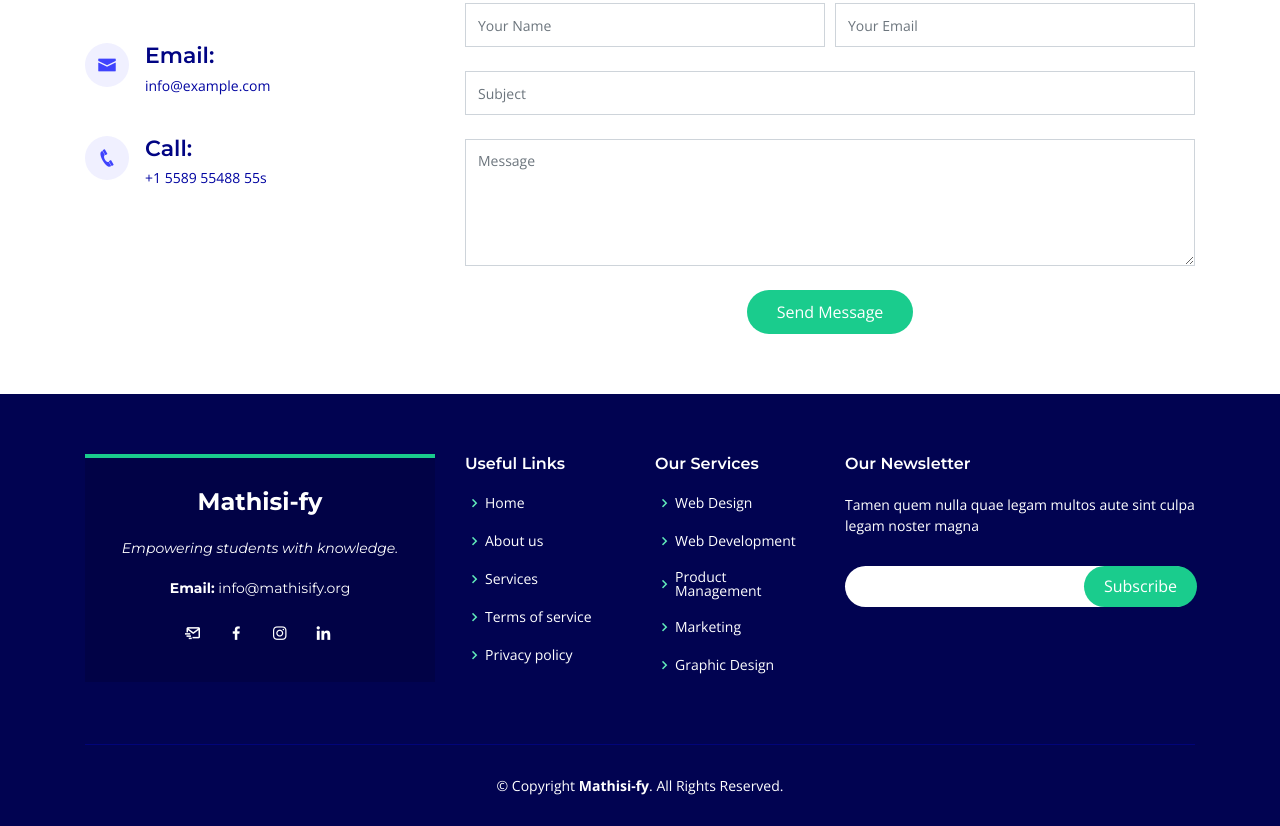
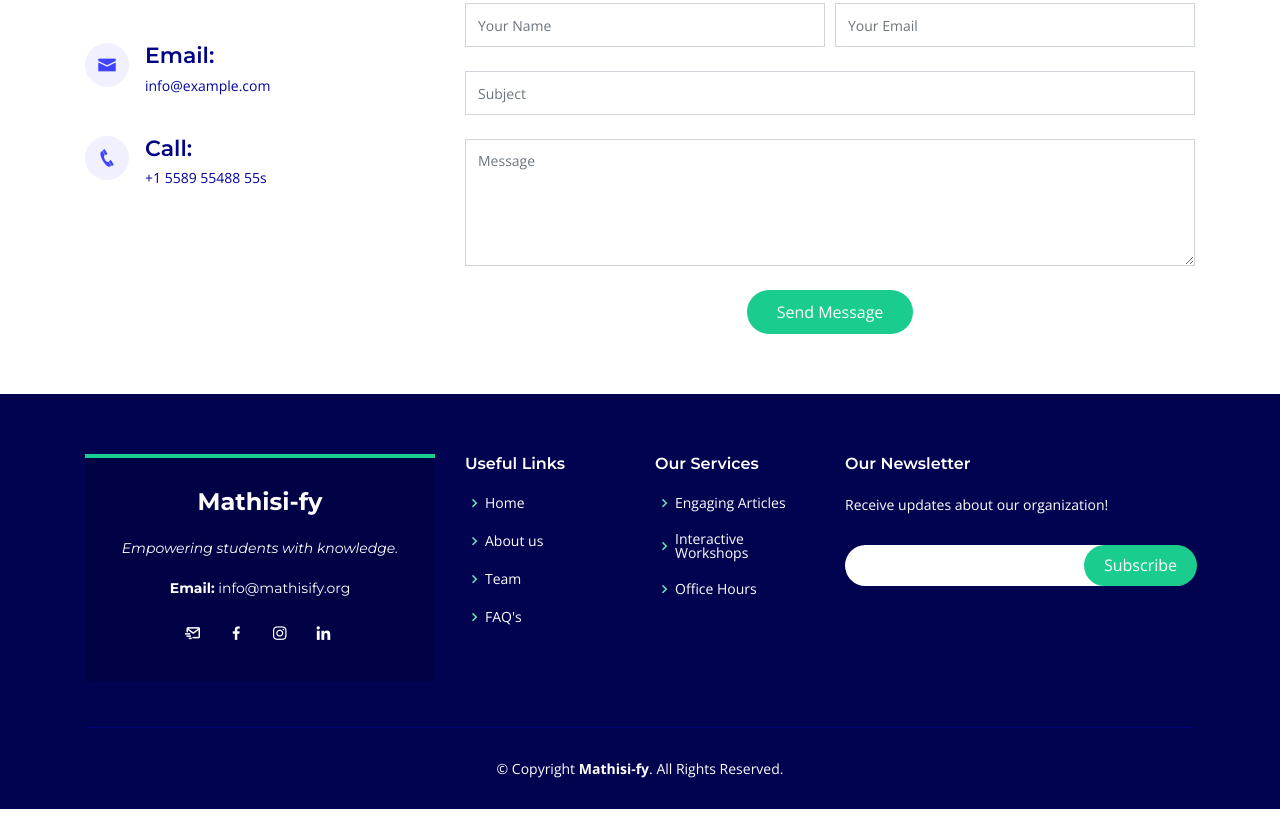
Before and after one commit to Mathisify/mathisifyland, a plain HTML site: page index.html in a window 1280 px wide. Shown: the part 5267-6093 px from the top of the page. Drawn offline with nearby package versions, Linux system fonts and the light colour scheme.

Commit message:
features

```diff
--- a/index.html
+++ b/index.html
@@ -813,29 +813,27 @@
           <div class="col-lg-2 col-md-6 footer-links">
             <h4>Useful Links</h4>
             <ul>
-              <li><i class="bx bx-chevron-right"></i> <a href="#">Home</a></li>
-              <li><i class="bx bx-chevron-right"></i> <a href="#">About us</a></li>
-              <li><i class="bx bx-chevron-right"></i> <a href="#">Services</a></li>
-              <li><i class="bx bx-chevron-right"></i> <a href="#">Terms of service</a></li>
-              <li><i class="bx bx-chevron-right"></i> <a href="#">Privacy policy</a></li>
+              <li><i class="bx bx-chevron-right"></i> <a href="/index.html">Home</a></li>
+              <li><i class="bx bx-chevron-right"></i> <a href="#about">About us</a></li>
+              <li><i class="bx bx-chevron-right"></i> <a href="#team">Team</a></li>
+              <li><i class="bx bx-chevron-right"></i> <a href="#faq">FAQ's</a></li>
             </ul>
           </div>
 
           <div class="col-lg-2 col-md-6 footer-links">
             <h4>Our Services</h4>
             <ul>
-              <li><i class="bx bx-chevron-right"></i> <a href="#">Web Design</a></li>
-              <li><i class="bx bx-chevron-right"></i> <a href="#">Web Development</a></li>
-              <li><i class="bx bx-chevron-right"></i> <a href="#">Product Management</a></li>
-              <li><i class="bx bx-chevron-right"></i> <a href="#">Marketing</a></li>
-              <li><i class="bx bx-chevron-right"></i> <a href="#">Graphic Design</a></li>
+              <li><i class="bx bx-chevron-right"></i> <a href="#articles">Engaging Articles</a></li>
+              <li><i class="bx bx-chevron-right"></i> <a href="#workshops">Interactive Workshops</a></li>
+              <li><i class="bx bx-chevron-right"></i> <a href="#officehours">Office Hours</a></li>
+
             </ul>
           </div>
 
           <div class="col-lg-4 col-md-6 footer-newsletter">
             <h4>Our Newsletter</h4>
-            <p>Tamen quem nulla quae legam multos aute sint culpa legam noster magna</p>
-            <form action="" method="post">
+            <p>Receive updates about our organization!</p>
+            <form action="https://formspree.io/mpzyklqq" method="post">
               <input type="email" name="email"><input type="submit" value="Subscribe">
             </form>
 
```
